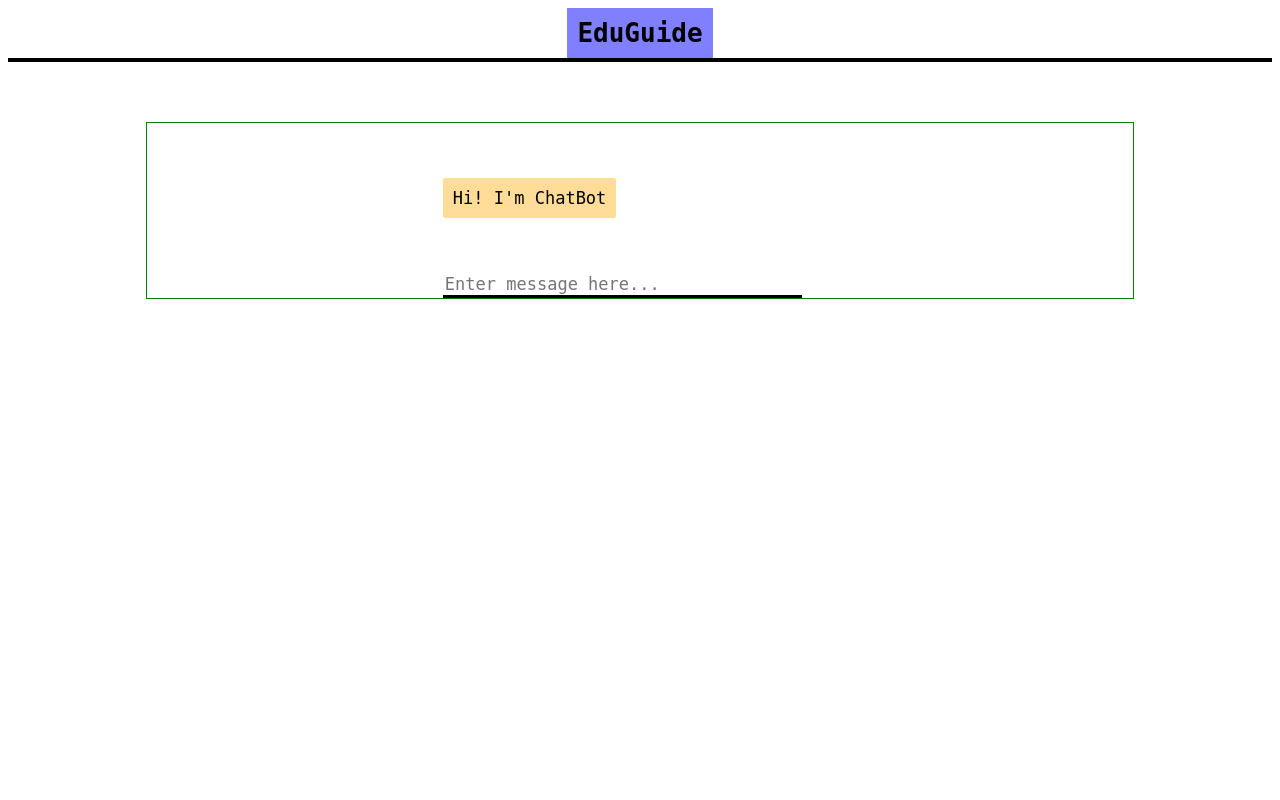
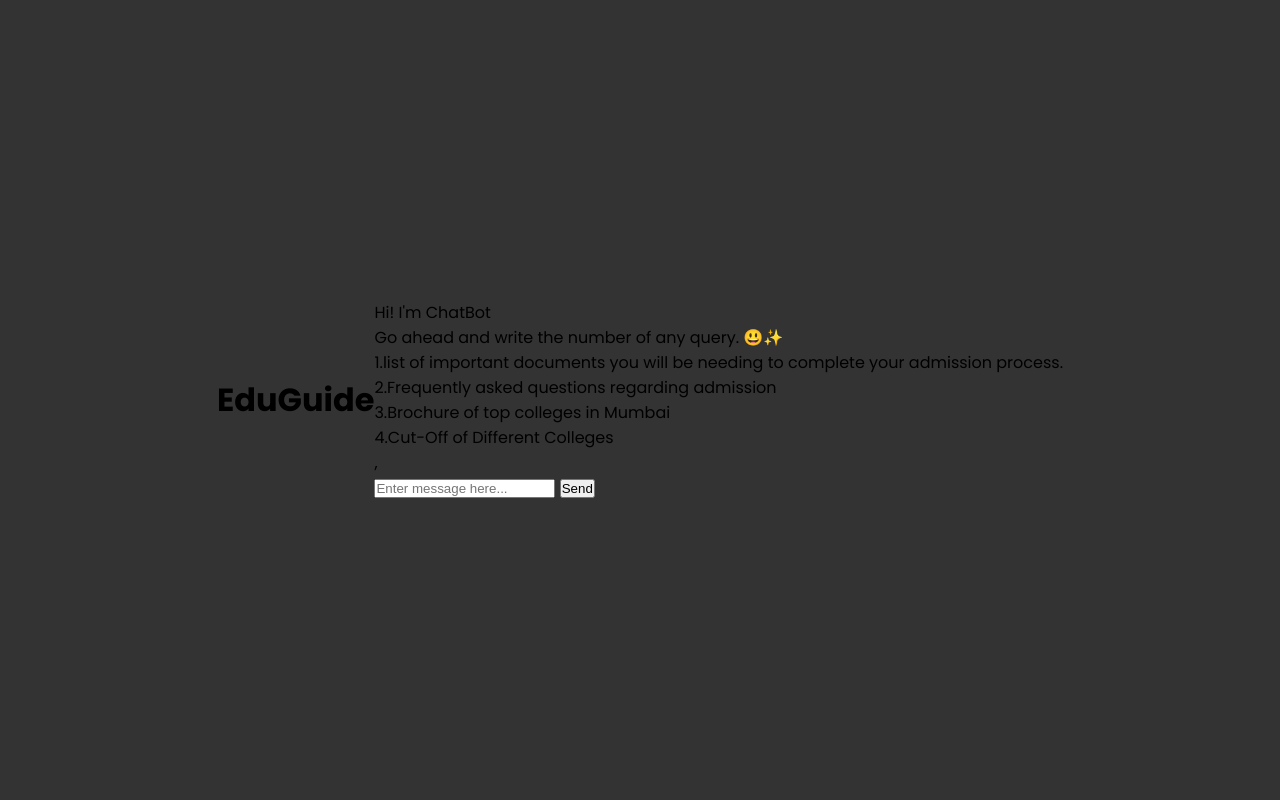
Before and after one commit to ARYAAN2903/Eduguide_chatbot, a Flask app: page /chatbot in a window 1280 px wide. Run offline with Flask 3, Linux system fonts and the light colour scheme; some libraries are stand-ins or nearby versions.

Commit message:
Update chatbot.html

```diff
--- a/templates/chatbot.html
+++ b/templates/chatbot.html
@@ -2,120 +2,61 @@
 <html>
   <title>ChatBot</title>
   <head>
+    <link rel="stylesheet" href="/static/css/chatbot.css">
     <script src="https://ajax.googleapis.com/ajax/libs/jquery/3.2.1/jquery.min.js"></script>
-    <style>
-      body {
-        font-family: monospace;
-      }
-      h1 {
-        background-color: #8080ff;
-        color: black;
-        display: inline-block;
-        font-size: 2em;
-        margin: 0;
-        padding: 10px;
-      }
-      #chatbox {
-        margin-left: auto;
-        margin-right: auto;
-        width: 40%;
-        margin-top: 60px;
-      }
-      #userInput {
-        margin-left: auto;
-        margin-right: auto;
-        width: 40%;
-        margin-top: 60px;
-      }
-      #textInput {
-        width: 90%;
-        border: none;
-        border-bottom: 3px solid black;
-        font-family: monospace;
-        font-size: 17px;
-      }
-      .userText {
-        color: black;
-        font-family: monospace;
-        font-size: 17px;
-        text-align: right;
-        line-height: 30px;
-      }
-      .userText span {
-        background-color: #e699ff;
-        padding: 10px;
-        border-radius: 2px;
-      }
-      .botText {
-        color: black;
-        font-family: monospace;
-        font-size: 17px;
-        text-align: left;
-        line-height: 30px;
-      }
-      .botText span {
-        background-color: #ffdd99;
-        padding: 10px;
-        border-radius: 2px;
-      }
-      #tidbit {
-        position: absolute;
-        bottom: 0;
-        right: 0;
-        width: 300px;
-      }
-      .boxed {
-        margin-left: auto;
-        margin-right: auto;
-        width: 78%;
-        margin-top: 60px;
-        border: 1px solid green;
-      }
-      .box {
-        border: 2px solid black;
-      }
-    </style>
   </head>
   <body>
-    <center>
-      <h1>
-        EduGuide
-      </h1>
-    </center>
+    <div class="navbar">
+      <h1>EduGuide</h1>
+    </div>
     <div class="box"></div>
     <div class="boxed">
       <div>
         <div id="chatbox">
           <p class="botText">
-            <span>Hi! I'm ChatBot</span>
+            <span>Hi! I'm ChatBot <br>Go ahead and write the number of any query. 😃✨ <br> 1.list of important documents you will be needing to complete your admission process.</br>2.Frequently asked questions regarding admission </br>3.Brochure of top colleges in Mumbai</br>4.Cut-Off of Different Colleges</br>,</span>
           </p>
         </div>
         <div id="userInput">
           <input id="textInput" type="text" name="msg" placeholder="Enter message here..." />
+          <button id="sendButton">Send</button>
         </div>
       </div>
       <script>
+        const chatbox = document.getElementById('chatbox');
+
+        function scrollToBottom() {
+          chatbox.scrollTop = chatbox.scrollHeight;
+        }
+
         function getBotResponse() {
           var rawText = $("#textInput").val();
           var userHtml = '<p class="userText"><span>' + rawText + "</span></p>";
           $("#textInput").val("");
           $("#chatbox").append(userHtml);
+          scrollToBottom();
           document
             .getElementById("userInput")
             .scrollIntoView({ block: "start", behavior: "smooth" });
           $.get("/get", { msg: rawText }).done(function(data) {
             var botHtml = '<p class="botText"><span>' + data + "</span></p>";
             $("#chatbox").append(botHtml);
+            scrollToBottom();
             document
               .getElementById("userInput")
               .scrollIntoView({ block: "start", behavior: "smooth" });
           });
         }
+
         $("#textInput").keypress(function(e) {
           if (e.which == 13) {
             getBotResponse();
           }
         });
+
+        $("#sendButton").click(function() {
+          getBotResponse();
+        });
       </script>
     </div>
   </body>
```
